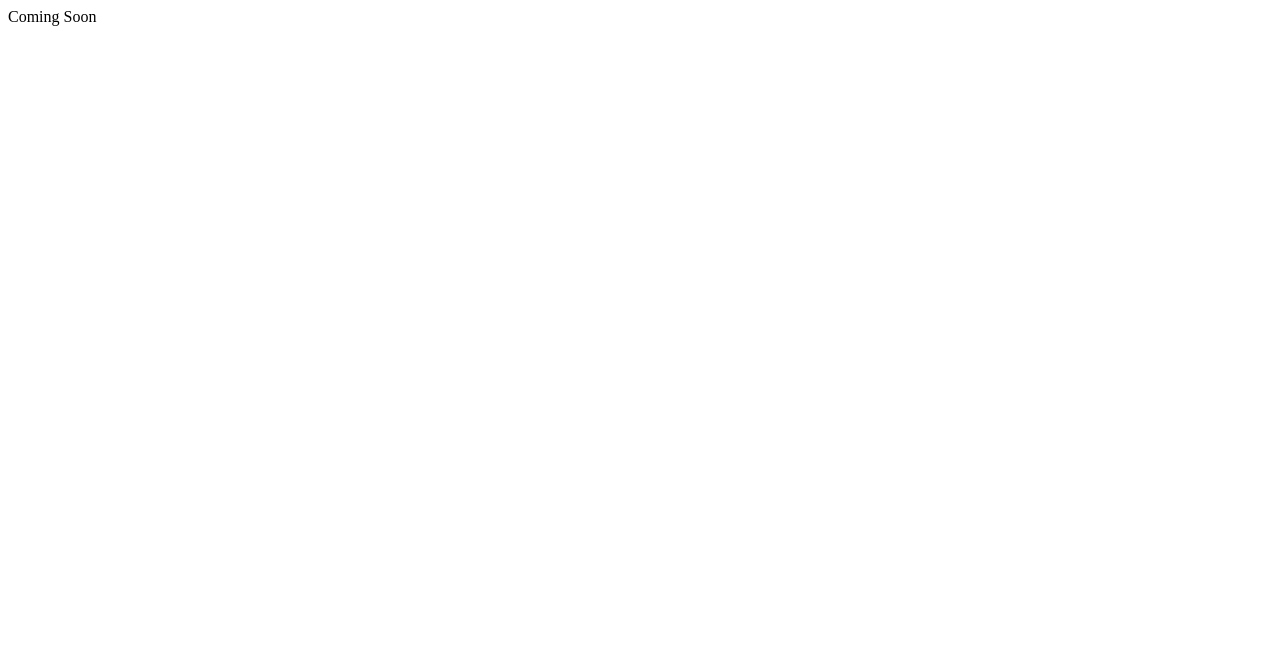
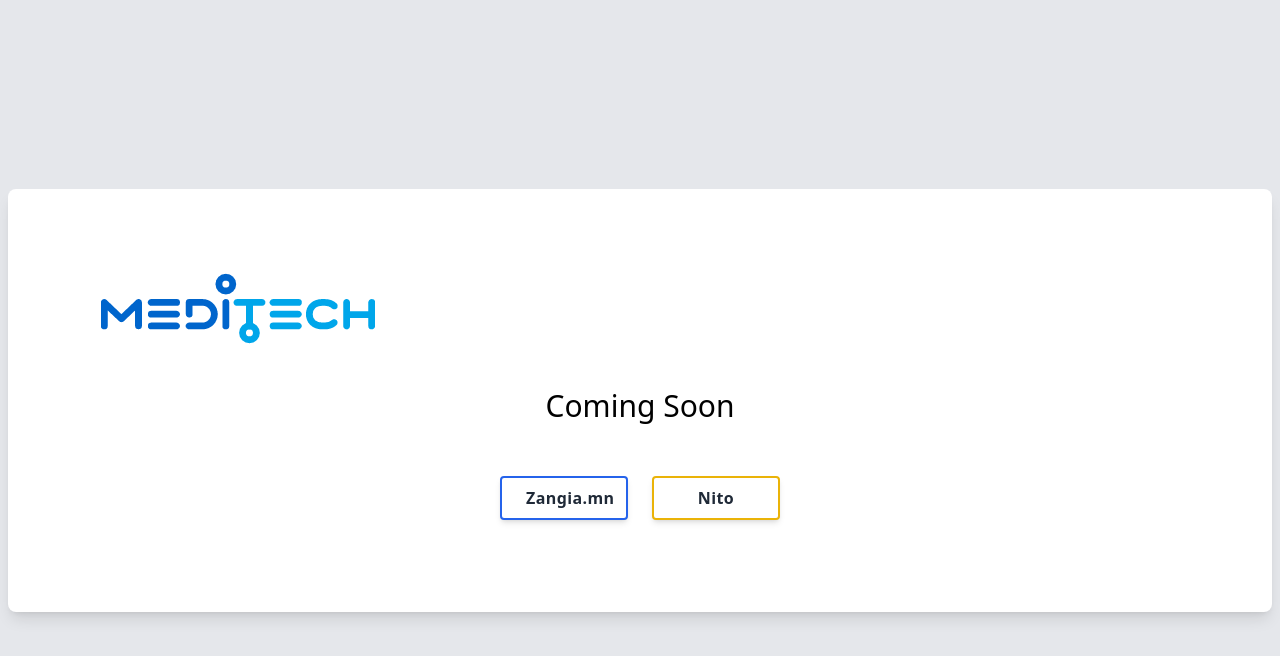
Before and after one commit to meditechworld/meditech.github.io, a plain HTML site: page index.html in a window 1280 px wide. Drawn offline with nearby package versions, Linux system fonts and the light colour scheme.

Commit message:
update index page with coming soon

```diff
--- a/index.html
+++ b/index.html
@@ -5,8 +5,43 @@
     <meta http-equiv="X-UA-Compatible" content="IE=edge" />
     <meta name="viewport" content="width=device-width, initial-scale=1.0" />
     <title>World Plus Meditech</title>
+    <script src="https://cdn.tailwindcss.com"></script>
   </head>
   <body>
-    Coming Soon
+    <div class="flex items-center justify-center h-screen bg-gray-200">
+      <div class="container">
+        <div class="bg-white rounded-lg shadow-lg p-5 md:p-20 mx-2">
+          <div class="text-center">
+            <h2
+              class="text-4xl tracking-tight leading-10 font-extrabold text-gray-900 sm:text-5xl sm:leading-none md:text-6xl"
+            >
+              <img src="/images/logo.png" alt="World Plus Meditech" />
+            </h2>
+
+            <h3 class="text-xl md:text-3xl mt-10">Coming Soon</h3>
+
+          <div class="flex flex-wrap mt-10 justify-center">
+            <div class="m-3">
+              <a
+                href="https://www.zangia.mn/company/W-Plus"
+                title="Meditech On Zangia.mn"
+                class="md:w-32 bg-white tracking-wide text-gray-800 font-bold rounded border-2 border-blue-600 hover:border-blue-600 hover:bg-blue-600 hover:text-white shadow-md py-2 px-6 inline-flex items-center"
+              >
+                <span class="mx-auto">Zangia.mn</span>
+              </a>
+            </div>
+            <div class="m-3">
+              <a
+                href="https://company.nito.one/company/c3turptagj1sgmjigjtdkmjwcr"
+                title="Meditech On Nito"
+                class="md:w-32 bg-white tracking-wide text-gray-800 font-bold rounded border-2 border-yellow-500 hover:border-yellow-500 hover:bg-yellow-500 hover:text-white shadow-md py-2 px-6 inline-flex items-center"
+              >
+                <span class="mx-auto">Nito</span>
+              </a>
+            </div>
+          </div>
+        </div>
+      </div>
+    </div>
   </body>
 </html>
```
Also changed, not shown: images/logo.png (added).
